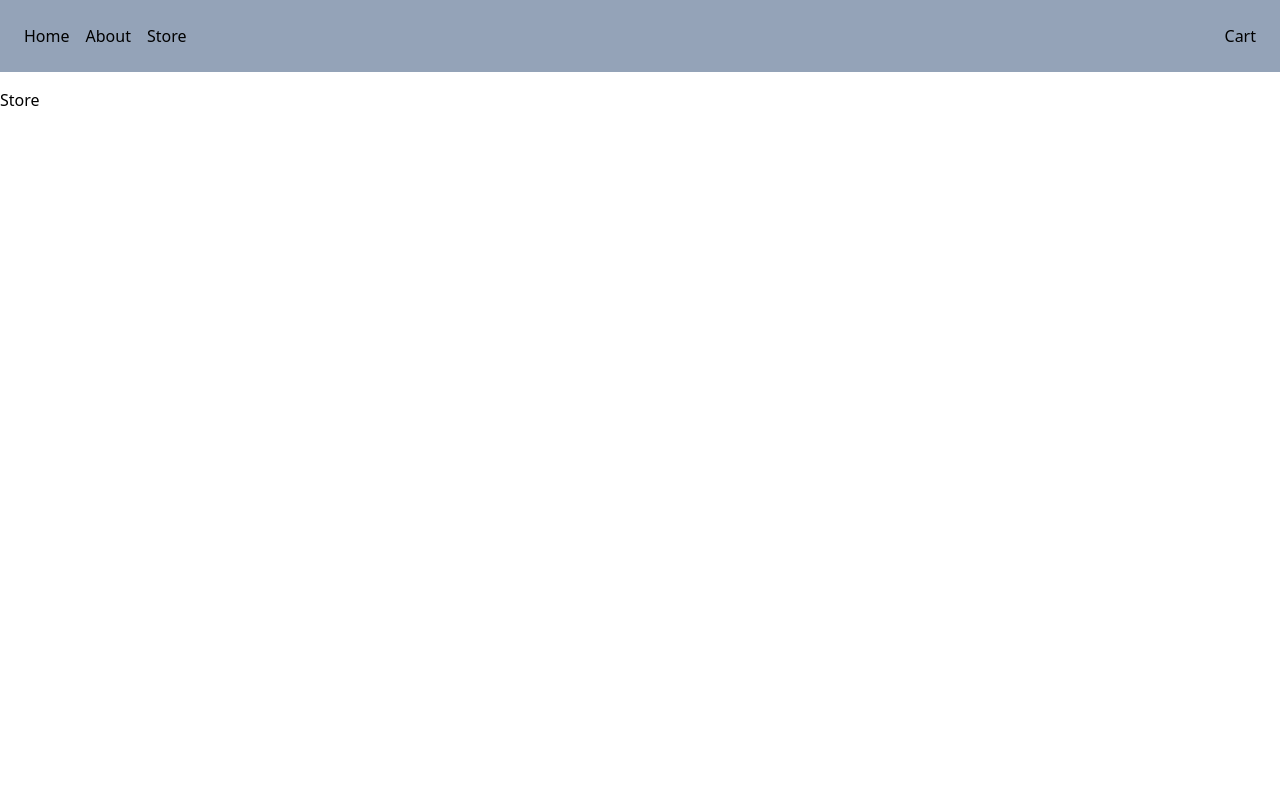
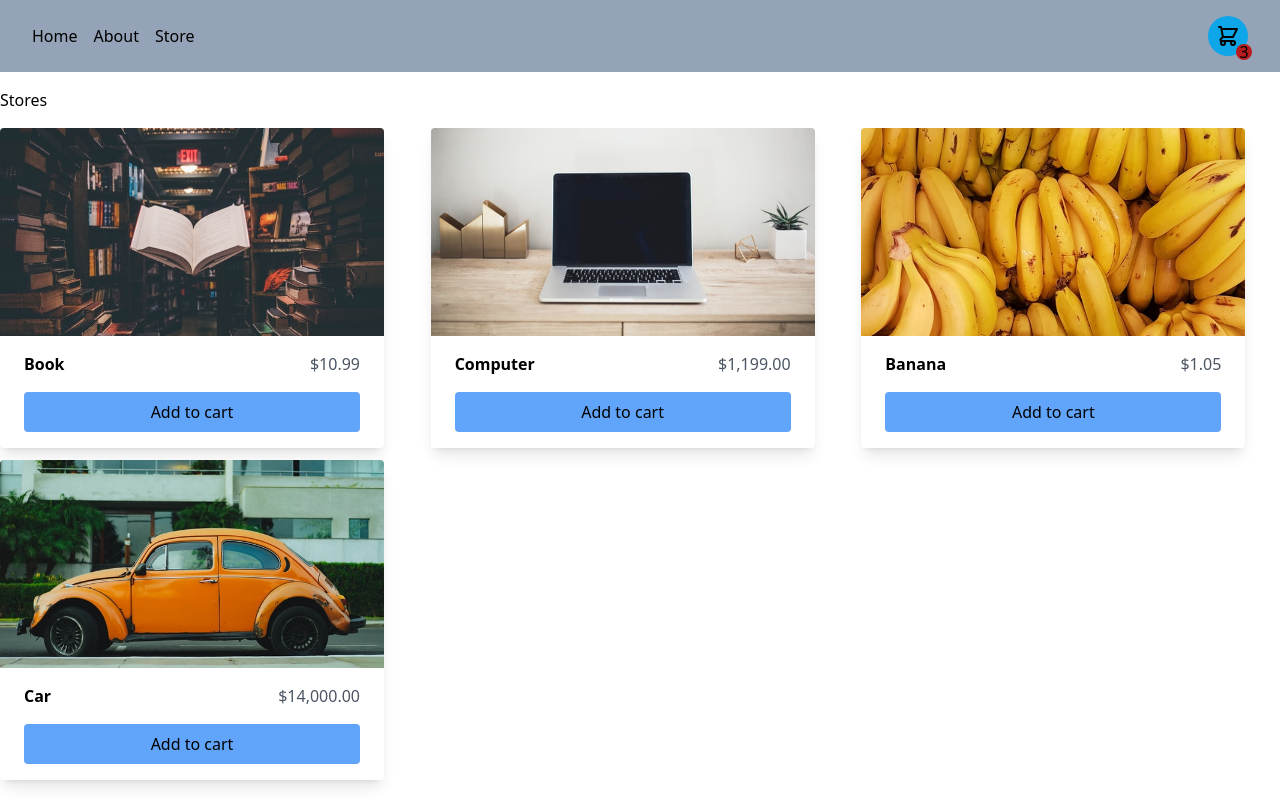
Before and after one commit to i-Krypt/cart, a React (Vite) app: page /store in a window 1280 px wide. Built offline with nearby package versions, Linux system fonts and the light colour scheme.

Commit message:
added store page

```diff
--- a/src/components/Navbar.tsx
+++ b/src/components/Navbar.tsx
@@ -1,16 +1,30 @@
 import { Link } from "react-router-dom";
 
 export const Navbar = () => (
-    <div className="bg-slate-400 mb-4 p-6 flex justify-between">
-        <div className="items-center space-x-4">
-            <Link to="/">Home</Link>
-            <Link to="/About">About</Link>
-            <Link to="/Store">Store</Link>
-        </div>
-        <div className="">
-            <a href="">Cart</a>
-        </div>
-
-
+  <div className="sticky top-0 bg-slate-400 mb-4 p-4 flex justify-between lg:px-8">
+    <div className="flex items-center space-x-4">
+      <Link to="/">Home</Link>
+      <Link to="/About">About</Link>
+      <Link to="/Store">Store</Link>
     </div>
+    <div className="py-2 px-2 rounded-full bg-sky-500 relative">
+      <span>
+        <svg
+          xmlns="http://www.w3.org/2000/svg"
+          className="h-6 w-6"
+          fill="none"
+          viewBox="0 0 24 24"
+          stroke="currentColor"
+          stroke-width="2"
+        >
+          <path
+            stroke-linecap="round"
+            stroke-linejoin="round"
+            d="M3 3h2l.4 2M7 13h10l4-8H5.4M7 13L5.4 5M7 13l-2.293 2.293c-.63.63-.184 1.707.707 1.707H17m0 0a2 2 0 100 4 2 2 0 000-4zm-8 2a2 2 0 11-4 0 2 2 0 014 0z"
+          />
+        </svg>
+      </span>
+      <div className="rounded-full bg-red-700 flex justify-center items-center absolute w-4 h-4 bottom-0 right-0" style={{transform: "translate(25%,25%)"}}>3</div>
+    </div>
+  </div>
 );
--- /dev/null
+++ b/src/components/StoreItem.tsx
@@ -0,0 +1,37 @@
+import { formatCurrency } from "../utilities/formatCurrency";
+
+type StoreItemProps = {
+    id: number;
+    name: string;
+    price: number;
+    imgUrl: string
+}
+
+export const StoreItem = ({id, name, price, imgUrl} : StoreItemProps) => {
+    const quantity = 0
+    return <div className="max-w-sm rounded overflow-hidden shadow-lg">
+        <img className="w-full h-52 object-cover" src={imgUrl} alt="" />
+        <div className="py-4 px-6">
+            <div className="flex justify-between mb-4 align-baseline">
+                <span className="font-semibold">{name}</span>
+                <span className="text-gray-600 ml-1">{formatCurrency(price)}</span>
+            </div>
+            <div className="mt-auto">
+                {quantity === 0 ? (
+                    <button className="bg-blue-400 rounded py-2 px-4 w-full">Add to cart</button>
+                ) : <div className="flex items-center flex-col gap-2">
+                    <div className="flex items-center gap-2 justify-center mb-2">
+                        <button className="rounded bg-sky-500 py-2 px-3">-</button>
+                        <div>
+                        <span className="font-semibold">{quantity}</span> in Cart
+                        </div>
+                        <button className="rounded bg-sky-500 py-2 px-3">+</button>
+                    </div>
+                    <button className="rounded bg-red-700 py-2 px-3">Remove</button>
+                </div> }
+
+            </div>
+        </div>
+
+    </div>
+}
--- /dev/null
+++ b/src/data/items.json
@@ -0,0 +1,26 @@
+[
+    {
+      "id": 1,
+      "name": "Book",
+      "price": 10.99,
+      "imgUrl": "/imgs/book.jpg"
+    },
+    {
+      "id": 2,
+      "name": "Computer",
+      "price": 1199,
+      "imgUrl": "/imgs/computer.jpg"
+    },
+    {
+      "id": 3,
+      "name": "Banana",
+      "price": 1.05,
+      "imgUrl": "/imgs/banana.jpg"
+    },
+    {
+      "id": 4,
+      "name": "Car",
+      "price": 14000,
+      "imgUrl": "/imgs/car.jpg"
+    }
+  ]
--- a/src/pages/Store.tsx
+++ b/src/pages/Store.tsx
@@ -1,3 +1,15 @@
+import storeItems from "../data/items.json";
+import { StoreItem } from "../components/StoreItem";
+
 export const Store = () => (
-    <h1>Store</h1>
+  <>
+    <h1 className="mb-4">Stores</h1>
+    <div className="grid grid-cols-1 lg:grid-cols-3 gap-3">
+      {storeItems.map((item) => (
+        <div className="" key={item.id}>
+          <StoreItem {...item} />
+        </div>
+      ))}
+    </div>
+  </>
 );
```
